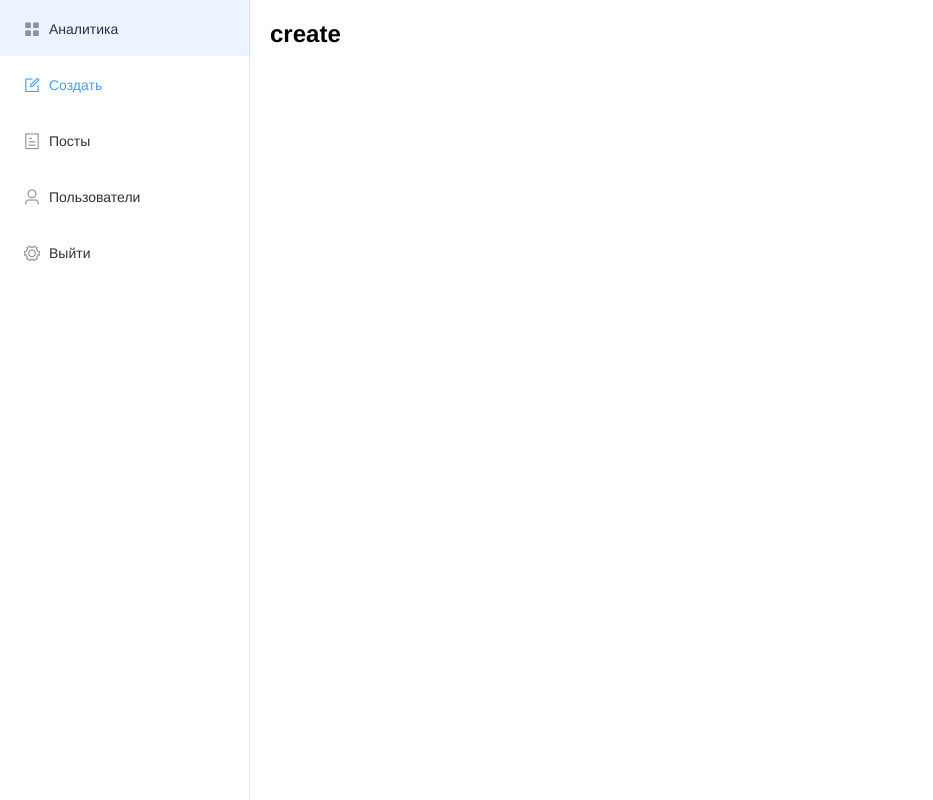
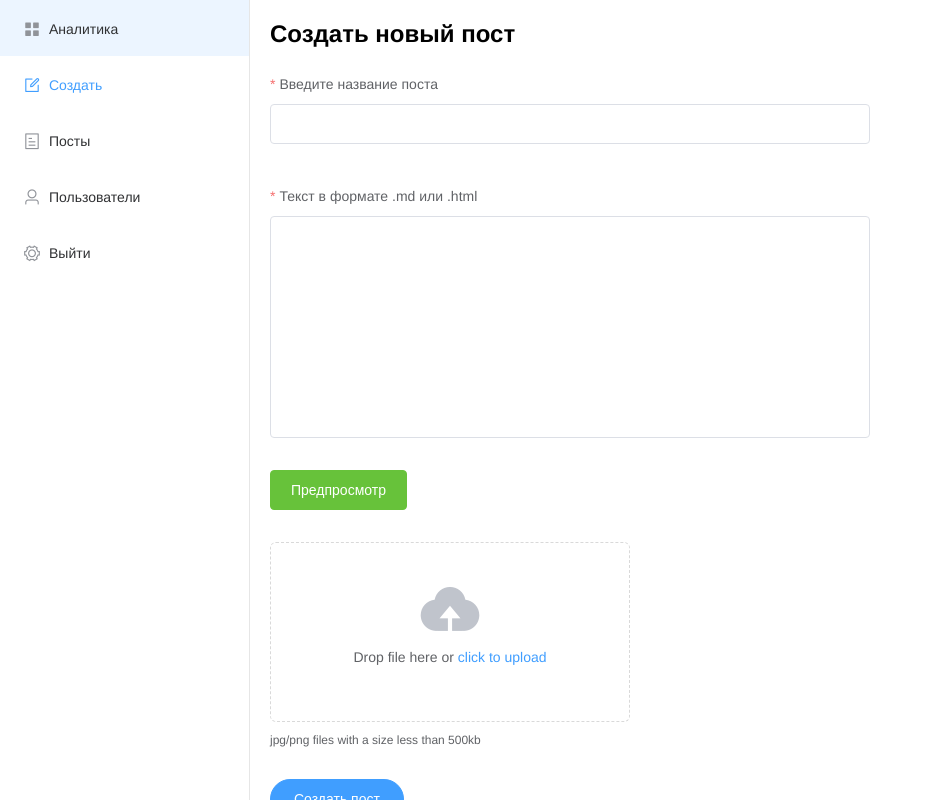
Before and after one commit to shamilfrontend/nuxt-blog, a Nuxt app: page /admin/create in a window 1280 px wide. Shown: the whole page, without its empty margins (0-933 px from the left). Built offline with nearby package versions, Linux system fonts and the light colour scheme; no server answers.

Commit message:
страница создания поста

```diff
--- a/nuxt.config.js
+++ b/nuxt.config.js
@@ -22,7 +22,7 @@ module.exports = {
   /*
   ** Customize the progress-bar color
   */
-  loading: { color: 'blue' },
+  loading: { color: '#409EFF ' },
 
   /*
   ** Global CSS
--- a/pages/admin/create.vue
+++ b/pages/admin/create.vue
@@ -1,5 +1,70 @@
 <template>
-  <h1>create</h1>
+  <el-form
+    :model="controls"
+    :rules="rules"
+    ref="form"
+    @submit.native.prevent="onSubmit"
+  >
+    <h1 class="mb">Создать новый пост</h1>
+    <div class="mb2">
+      <el-form-item
+        label="Введите название поста"
+        prop="text"
+      >
+        <el-input
+          v-model.trim="controls.title"
+        />
+      </el-form-item>
+    </div>
+
+    <div class="mb2">
+      <el-form-item
+        label="Текст в формате .md или .html"
+        prop="text"
+      >
+        <el-input
+          v-model.trim="controls.text"
+          type="textarea"
+          resize="none"
+          :rows="10"
+        />
+      </el-form-item>
+    </div>
+
+    <div class="mb2">
+      <el-button
+        type="success"
+      >
+        Предпросмотр
+      </el-button>
+    </div>
+
+    <div class="mb2">
+      <el-upload
+        class="upload-demo"
+        drag
+        action="https://jsonplaceholder.typicode.com/posts/"
+        :on-preview="handlePreview"
+        :on-remove="handleRemove"
+        :file-list="fileList"
+      >
+        <i class="el-icon-upload"></i>
+        <div class="el-upload__text">Drop file here or <em>click to upload</em></div>
+        <div class="el-upload__tip" slot="tip">jpg/png files with a size less than 500kb</div>
+      </el-upload>
+    </div>
+
+    <el-form-item>
+      <el-button
+        native-type="submit"
+        type="primary"
+        round
+        :loading="loading"
+      >
+        Создать пост
+      </el-button>
+    </el-form-item>
+  </el-form>
 </template>
 
 <script>
@@ -8,10 +73,66 @@
 
     layout: 'admin',
 
-    name: "create"
+    name: "create",
+
+    data() {
+      return {
+        loading: false,
+        controls: {
+          title: '',
+          text: '',
+        },
+        rules: {
+          title: [
+            {
+              required: true,
+              message: 'Название поста не может быть пустым',
+              trigger: 'blur',
+            },
+          ],
+          text: [
+            {
+              required: true,
+              message: 'Текст не должен быть пустым',
+              trigger: 'blur',
+            },
+          ],
+        }
+      };
+    },
+
+    methods: {
+      onSubmit() {
+        this.$refs.form.validate(async (valid) => {
+          if (valid) {
+            this.loading = true;
+            try {
+              const formData = {
+                title: this.controls.title,
+                text: this.controls.text,
+              };
+              await this.$store.dispatch('post/create', formData);
+              this.$message.success('Пост успешно создан');
+              this.clearFormData();
+            } catch (e) {
+              this.$message.error('Ошибка при создании поста');
+            } finally {
+              this.loading = false;
+            }
+          }
+        });
+      },
+
+      clearFormData() {
+        this.controls.title = '';
+        this.controls.text = '';
+      },
+    },
   }
 </script>
 
 <style lang="scss" scoped>
-
+  form {
+    width: 600px;
+  }
 </style>
--- a/pages/admin/list.vue
+++ b/pages/admin/list.vue
@@ -9,7 +9,6 @@
         label="Название поста"
       >
         <template slot-scope="{row: {title}}">
-          <i class="el-icon-time"></i>
           <span>{{ title }}</span>
         </template>
       </el-table-column>
@@ -41,18 +40,30 @@
         label="Действия"
       >
         <template slot-scope="{row}">
+          <el-tooltip
+            effect="dark"
+            content="Открыть пост"
+            placement="top"
+          >
             <el-button
               icon="el-icon-edit"
               type="primary"
               circle
               @click="open(row._id)"
             />
+          </el-tooltip>
+          <el-tooltip
+            effect="dark"
+            content="Удалить пост"
+            placement="top"
+          >
             <el-button
               icon="el-icon-delete"
               type="danger"
               circle
               @click="remove(row._id)"
             />
+          </el-tooltip>
         </template>
       </el-table-column>
     </el-table>
@@ -77,9 +88,27 @@
     methods: {
       open(id) {
         console.log(id);
+        this.$router.push(`/admin/post/${id}`);
       },
-      remove(id) {
+      async remove(id) {
         console.log(id);
+        try {
+          await this.$confirm('Вы действительно хотите удалить пост?', 'Внимание!', {
+            type: 'warning',
+            confirmButtonText: 'Да',
+            cancelButtonText: 'Отмена',
+          });
+
+          await this.$store.dispatch('post/remove', id);
+
+          this.posts = this.posts.filter(post => post._id !== id);
+
+          this.$message({
+            type: 'success',
+            message: 'Пост успешно удален'
+          });
+        } catch (e) {
+        }
       }
     }
   }
--- /dev/null
+++ b/pages/admin/post/_id.vue
@@ -0,0 +1,132 @@
+<template>
+  <div class="page-wrap">
+    <el-breadcrumb class="mb" separator="/">
+      <el-breadcrumb-item to="/admin/list">
+        Посты
+      </el-breadcrumb-item>
+      <el-breadcrumb-item>{{post.title}}</el-breadcrumb-item>
+    </el-breadcrumb>
+
+    <el-form
+      :model="controls"
+      :rules="rules"
+      ref="form"
+      @submit.native.prevent="onSubmit"
+    >
+      <div class="mb2">
+        <el-form-item
+          label="Текст в формате .md или .html"
+          prop="text"
+        >
+          <el-input
+            v-model.trim="controls.text"
+            type="textarea"
+            resize="none"
+            :rows="10"
+          />
+        </el-form-item>
+      </div>
+
+      <div class="mb">
+        <small class="mr">
+          <i class="el-icon-time"></i>
+          <span>{{ new Date(post.date).toLocaleString() }}</span>
+        </small>
+        <small>
+          <i class="el-icon-view"></i>
+          <span>{{ post.views }}</span>
+        </small>
+      </div>
+
+      <el-form-item>
+        <el-button
+          native-type="submit"
+          type="primary"
+          round
+          :loading="loading"
+        >
+          Обновить
+        </el-button>
+      </el-form-item>
+    </el-form>
+  </div>
+</template>
+
+<script>
+  export default {
+    name: "admin-post",
+
+    middleware: ['admin-auth'],
+
+    head() {
+      return {
+        title: `Пост | ${this.post.title}`,
+      };
+    },
+
+    validate({params}) {
+      return Boolean(params.id);
+    },
+
+    layout: 'admin',
+
+    async asyncData({store, params}) {
+      const post = await store.dispatch('post/fetchAdminPostById', params.id);
+      return {
+        post,
+      };
+    },
+
+    data() {
+      return {
+        loading: false,
+        controls: {
+          text: '',
+        },
+        rules: {
+          text: [
+            {
+              required: true,
+              message: 'Текст не должен быть пустым',
+              trigger: 'blur',
+            },
+          ],
+        }
+      };
+    },
+
+    methods: {
+      onSubmit() {
+        this.$refs.form.validate(async (valid) => {
+          if (valid) {
+            this.loading = true;
+            try {
+              const formData = {
+                text: this.controls.text,
+                id: this.post._id,
+              };
+              await this.$store.dispatch('post/update', formData);
+              this.$message.success('Пост успешно обновлен');
+              this.loading = false;
+            } catch (e) {
+              this.loading = false;
+              this.$message.error('Ошибка при обновлении поста');
+            }
+          }
+        });
+      },
+    },
+  }
+</script>
+
+<style lang="scss" scoped>
+  .page-wrap {
+    form {
+      width: 600px;
+    }
+  }
+
+  .mr {
+    margin-right: 2rem;
+  }
+</style>
--- a/store/post.js
+++ b/store/post.js
@@ -1,32 +1,80 @@
-export const state = () => ({});
-
-export const getters = {};
-
-export const mutations = {};
-
-export const actions = {
-  async fetchAdminPosts({commit, dispatch}) {
-    try {
-      return await new Promise(resolve => {
-        setTimeout(() => {
-          resolve([
+const posts = [
   {
-              title: 'Post',
+    title: 'Тимати и его дети подрались в клубе',
     date: new Date(),
     views: 22,
     comments: [1, 2],
-              _id: Math.random(),
+    _id: 'id1',
   },
   {
     title: 'Ливерпуль победи в Лиге чемпионов',
     date: new Date(),
     views: 87,
     comments: [1, 2],
-              _id: Math.random(),
+    _id: 'id2',
   },
-          ])
-        }, 1000);
-      })
+];
+
+export const actions = {
+  async fetchAdminPosts({commit}) {
+    try {
+      return await new Promise(resolve => {
+        setTimeout(() => {
+          resolve(posts);
+        }, 700);
+      });
+    } catch (e) {
+      commit('setError', e, {root: true});
+      throw e;
+    }
+  },
+
+  async fetchAdminPostById({commit}, id) {
+    try {
+      return await new Promise(resolve => {
+        setTimeout(() => {
+          resolve(posts.find(post => post._id === id));
+        }, 700);
+      });
+    } catch (e) {
+      commit('setError', e, {root: true});
+      throw e;
+    }
+  },
+
+  async create({commit}, {title, text}) {
+    try {
+      return await new Promise(resolve => {
+        setTimeout(() => {
+          resolve();
+        }, 500);
+      });
+    } catch (e) {
+      commit('setError', e, {root: true});
+      throw e;
+    }
+  },
+
+  async remove({commit}, id) {
+    try {
+      return await new Promise(resolve => {
+        setTimeout(() => {
+          resolve();
+        }, 500);
+      });
+    } catch (e) {
+      commit('setError', e, {root: true});
+      throw e;
+    }
+  },
+
+  async update({commit}, {id, text}) {
+    try {
+      return await new Promise(resolve => {
+        setTimeout(() => {
+          resolve();
+        }, 500);
+      });
     } catch (e) {
       commit('setError', e, {root: true});
       throw e;
```
Lines whose indentation alone changed are shown as unchanged.
